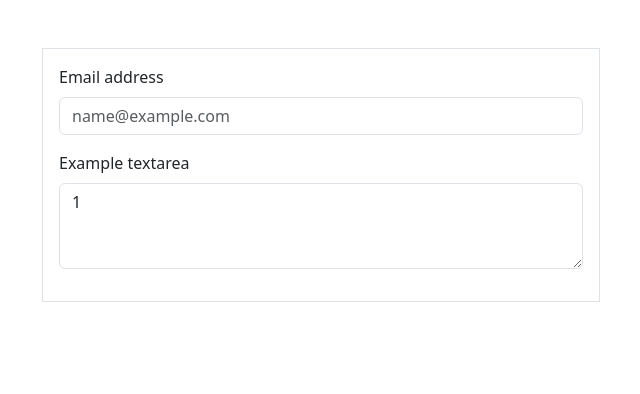
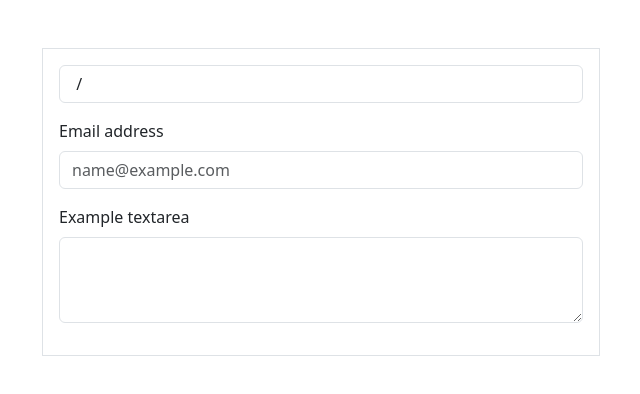
Before and after one commit to StanislavRiabtsev/react-map, a React (Create React App) app in the folder components-props/: page / in a window 1280 px wide. Shown: the top 394 px of the page, without its empty margins (319-959 px from the left). Built offline with nearby package versions, Linux system fonts and the light colour scheme.

Commit message:
Creating your own hooks

```diff
--- a/components-props/src/App.jsx
+++ b/components-props/src/App.jsx
@@ -1,27 +1,49 @@
-import { useRef, useState, useEffect } from 'react';
+import { useState, useEffect } from 'react';
 import { Container } from 'react-bootstrap';
 import './App.css';
 
+function useInputWithValidate(initialValue) {
+  const [value, setValue] = useState(initialValue);
+
+  const onChange = event => {
+    setValue(event.target.value);
+  }
+
+  const validateInput = () => {
+    return value.search(/\d/) >= 0
+  }
+
+  return { value: value, onChange: onChange, validateInput }
+}
+
 const Form = () => {
+  const input = useInputWithValidate('');
+  const textArea = useInputWithValidate('');
 
-  const [text, setText] = useState('');
-
-  const myRef = useRef(1);
-
-  useEffect(() => {
-    myRef.current = text;
-  })
+  const color = input.validateInput() ? 'text-danger' : null;
 
   return (
     <Container>
       <form className="w-50 border mt-5 p-3 m-auto">
         <div className="mb-3">
-          <label htmlFor="exampleFormControlInput1" className="form-label">Email address</label>
-          <input onChange={(e) => setText(e.target.value)} type="email" className="form-control" id="exampleFormControlInput1" placeholder="name@example.com" />
+          <input value={`${input.value} / ${textArea.value}`} type="text" className="form-control" readOnly></input>
+          <label htmlFor="exampleFormControlInput1" className="form-label mt-3">Email address</label>
+          <input
+            onChange={input.onChange}
+            type="email"
+            value={input.value}
+            className={`form-control ${color}`}
+            id="exampleFormControlInput1"
+            placeholder="name@example.com" />
         </div>
         <div className="mb-3">
           <label htmlFor="exampleFormControlTextarea1" className="form-label">Example textarea</label>
-          <textarea value={myRef.current} className="form-control" id="exampleFormControlTextarea1" rows="3"></textarea>
+          <textarea
+            onChange={textArea.onChange}
+            value={textArea.value}
+            className="form-control"
+            id="exampleFormControlTextarea1"
+            rows="3"></textarea>
         </div>
       </form>
     </Container>
```
